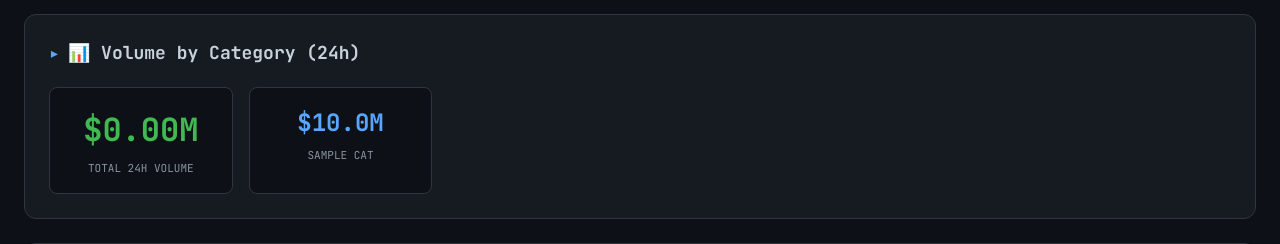
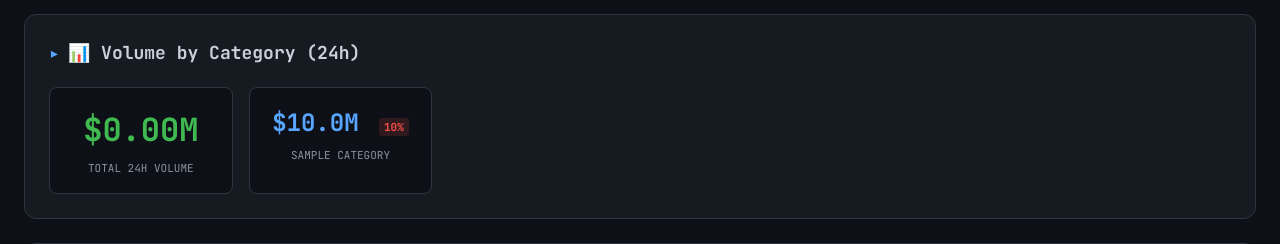
Before and after one commit to luisriverag/polymarket_trends, a Flask app: template templates/index.html in a window 1280 px wide. Shown: the part 352-596 px from the top of the page. Run offline with Flask 3, Linux system fonts and the light colour scheme; the template is opened without the code that fills it: most values are stand-ins (such as "Sample title", 1, 10 or a date in 2020).

Commit message:
Add volume change vs previous day

```diff
--- a/app.py
+++ b/app.py
@@ -35,6 +35,9 @@ def init_db():
     )
     c.execute(
         """CREATE TABLE IF NOT EXISTS market_history (id TEXT PRIMARY KEY, question TEXT, slug TEXT, outcome TEXT, end_date TEXT, first_seen TEXT, last_seen TEXT, resolved_at TEXT)"""
+    )
+    c.execute(
+        """CREATE TABLE IF NOT EXISTS volume_history (date TEXT PRIMARY KEY, data TEXT)"""
     )
     c.execute(
         """CREATE INDEX IF NOT EXISTS idx_market_history_slug ON market_history(slug)"""
@@ -112,6 +115,40 @@ def save_analysis_cache(data):
         conn.close()
     except:
         pass
+
+
+def save_volume_history(volume_by_category):
+    try:
+        import json
+
+        conn = get_db()
+        c = conn.cursor()
+        today = datetime.now().strftime("%Y-%m-%d")
+        c.execute(
+            "INSERT OR REPLACE INTO volume_history VALUES (?, ?)",
+            (today, json.dumps(volume_by_category)),
+        )
+        conn.commit()
+        conn.close()
+    except:
+        pass
+
+
+def load_previous_volume_history():
+    try:
+        import json
+
+        conn = get_db()
+        c = conn.cursor()
+        yesterday = (datetime.now() - timedelta(days=1)).strftime("%Y-%m-%d")
+        c.execute("SELECT data FROM volume_history WHERE date = ?", (yesterday,))
+        row = c.fetchone()
+        conn.close()
+        if row:
+            return json.loads(row[0])
+    except:
+        pass
+    return None
 
 
 def load_history():
@@ -376,8 +413,23 @@ def calculate_volume_history(markets, events=None):
                 cat = cat.get("label", "Other")
             volume_by_cat[cat] = volume_by_cat.get(cat, 0) + vol
 
-    sorted_cats = sorted(volume_by_cat.items(), key=lambda x: x[1], reverse=True)[:8]
-    return {"total_24h": total_24h, "by_category": sorted_cats}
+    previous = load_previous_volume_history()
+    prev_by_cat = {}
+    if previous:
+        for cat, vol in previous.get("by_category", []):
+            prev_by_cat[cat] = vol
+
+    save_volume_history(
+        {"total_24h": total_24h, "by_category": list(volume_by_cat.items())}
+    )
+
+    result = []
+    for cat, vol in sorted(volume_by_cat.items(), key=lambda x: x[1], reverse=True)[:8]:
+        prev_vol = prev_by_cat.get(cat, 0)
+        change = ((vol - prev_vol) / prev_vol * 100) if prev_vol > 0 else None
+        result.append({"category": cat, "volume": vol, "change": change})
+
+    return {"total_24h": total_24h, "by_category": result}
 
 
 def analyze_underdogs(closed_markets):
--- a/static/style.css
+++ b/static/style.css
@@ -1184,6 +1184,23 @@ footer a:hover {
     text-transform: uppercase;
 }
 
+.cat-vol-change {
+    font-size: 11px;
+    margin-left: 6px;
+    padding: 2px 5px;
+    border-radius: 3px;
+}
+
+.cat-vol-change.up {
+    color: var(--success);
+    background: rgba(63, 185, 80, 0.15);
+}
+
+.cat-vol-change.down {
+    color: var(--danger);
+    background: rgba(248, 81, 73, 0.15);
+}
+
 .mece-section {
     background: var(--bg-card);
     border: 1px solid var(--border);
--- a/templates/index.html
+++ b/templates/index.html
@@ -109,10 +109,14 @@
                     <div class="cat-vol-total">${{ "%.2f"|format(volume_history.total_24h/1e6) }}M</div>
                     <div class="cat-vol-label">Total 24h Volume</div>
                 </div>
-                {% for cat, vol in volume_history.by_category %}
+                {% for item in volume_history.by_category %}
                 <div class="category-volume-card">
-                    <div class="cat-vol-value">${{ "%.1f"|format(vol/1e6) }}M</div>
-                    <div class="cat-vol-label">{{ cat }}</div>
+                    <div class="cat-vol-value">${{ "%.1f"|format(item.volume/1e6) }}M
+                        {% if item.change is not none %}
+                        <span class="cat-vol-change {{ 'up' if item.change > 0 else 'down' }}">{{ '+' if item.change > 0 }}{{ "%.0f"|format(item.change) }}%</span>
+                        {% endif %}
+                    </div>
+                    <div class="cat-vol-label">{{ item.category }}</div>
                 </div>
                 {% endfor %}
             </div>
```
Also changed, not shown: NEXT.md (+10 -5 lines), 2 other files.
